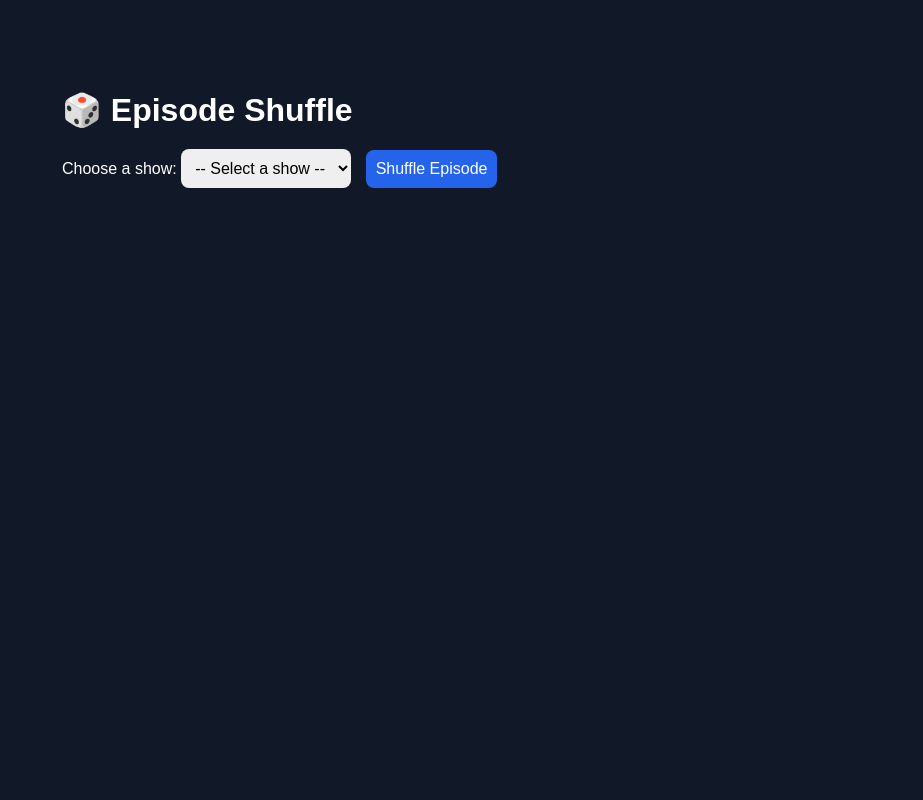
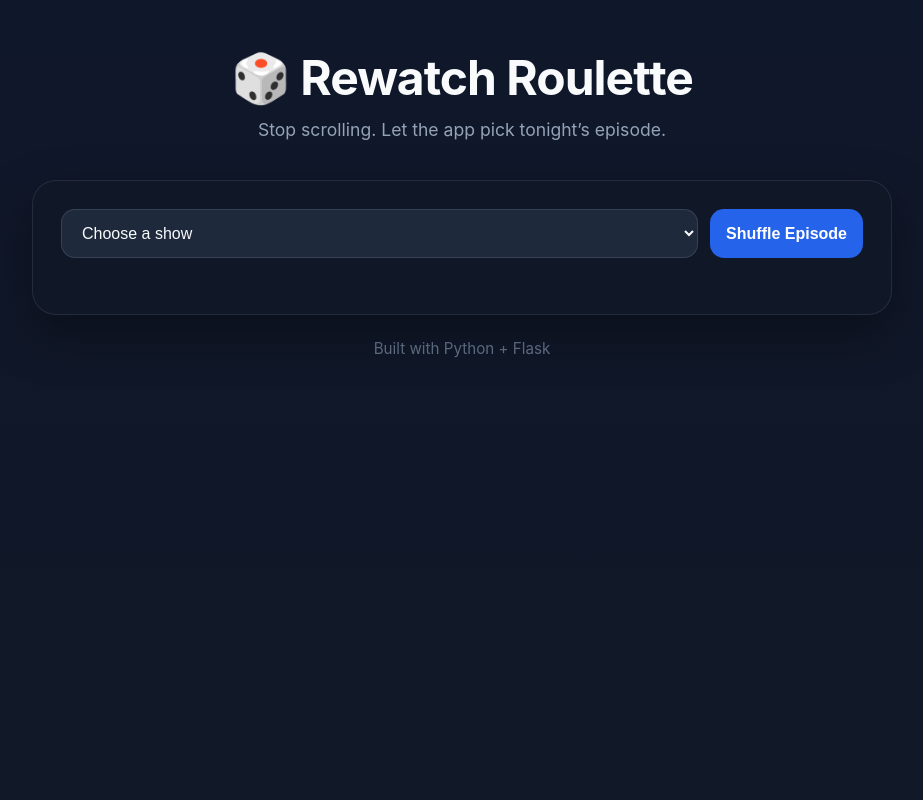
Before and after one commit to DinaAllam06/Rewatch-Roulette, a Flask app: template templates/index.html in a window 1280 px wide. Shown: the whole page, without its empty margins (178-1101 px from the left). Run offline with Flask 3, Linux system fonts and the light colour scheme; the template is opened without the code that fills it, so the values that code supplies are empty.

```diff
--- a/app.py
+++ b/app.py
@@ -1,28 +1,29 @@
 from flask import Flask, render_template, request
 import json
+import os
 import random
 
 app = Flask(__name__)
 
-
-import os
-import json
 
 def load_shows():
     shows = []
 
     for filename in os.listdir("shows"):
         if filename.endswith(".json"):
-            with open(f"shows/{filename}", "r") as file:
+            path = os.path.join("shows", filename)
+            with open(path, "r") as file:
                 shows.append(json.load(file))
 
     return shows
+
 
 @app.route("/", methods=["GET", "POST"])
 def home():
     shows = load_shows()
     selected_show = None
     selected_episode = None
+    selected_color = "#2563eb"
 
     if request.method == "POST":
         show_name = request.form.get("show")
@@ -31,6 +32,7 @@ def home():
             if show["show"] == show_name:
                 selected_show = show_name
                 selected_episode = random.choice(show["episodes"])
+                selected_color = show.get("color", "#2563eb")
                 break
 
     return render_template(
@@ -38,8 +40,5 @@ def home():
         shows=shows,
         selected_show=selected_show,
         selected_episode=selected_episode,
+        selected_color=selected_color,
     )
-
-
-if __name__ == "__main__":
-    app.run(host="0.0.0.0", port=5000, debug=True)
--- a/shows/friends.json
+++ b/shows/friends.json
@@ -1,5 +1,6 @@
 {
   "show": "Friends",
+  "color": "#f59e0b",
   "episodes": [
     {
       "season": 1,
--- a/shows/parks_and_rec.json
+++ b/shows/parks_and_rec.json
@@ -1,5 +1,6 @@
 {
   "show": "Parks and Recreation",
+  "color": "#df97316",
   "episodes": [
     {
       "season": 2,
--- a/templates/index.html
+++ b/templates/index.html
@@ -3,79 +3,186 @@
   <head>
     <meta charset="UTF-8" />
     <meta name="viewport" content="width=device-width, initial-scale=1.0" />
-    <title>Episode Shuffle</title>
+    <title>Rewatch Roulette</title>
     <style>
-      body {
-        font-family: Arial, sans-serif;
-        max-width: 800px;
-        margin: 50px auto;
-        padding: 20px;
-        background: #111827;
-        color: white;
+      * {
+        box-sizing: border-box;
       }
 
-      h1 {
-        margin-bottom: 20px;
+      body {
+        margin: 0;
+        font-family: Inter, Arial, sans-serif;
+        background: linear-gradient(180deg, #0f172a 0%, #111827 100%);
+        color: #f8fafc;
+        min-height: 100vh;
       }
 
-      form {
-        margin-bottom: 30px;
+      .container {
+        max-width: 900px;
+        margin: 0 auto;
+        padding: 48px 20px;
+      }
+
+      .hero {
+        text-align: center;
+        margin-bottom: 40px;
+      }
+
+      .hero h1 {
+        font-size: 3rem;
+        margin: 0 0 12px;
+        letter-spacing: -1px;
+      }
+
+      .hero p {
+        margin: 0;
+        color: #94a3b8;
+        font-size: 1.1rem;
+      }
+
+      .card {
+        background: rgba(17, 24, 39, 0.9);
+        border: 1px solid rgba(148, 163, 184, 0.15);
+        border-radius: 24px;
+        padding: 28px;
+        box-shadow: 0 20px 50px rgba(0, 0, 0, 0.35);
+        backdrop-filter: blur(10px);
+      }
+
+      .controls {
+        display: flex;
+        flex-wrap: wrap;
+        gap: 12px;
+        margin-bottom: 28px;
       }
 
       select,
       button {
-        padding: 10px;
-        font-size: 16px;
-        margin-right: 10px;
-        border-radius: 8px;
         border: none;
+        border-radius: 14px;
+        padding: 14px 16px;
+        font-size: 1rem;
+      }
+
+      select {
+        flex: 1;
+        min-width: 220px;
+        background: #1e293b;
+        color: #f8fafc;
+        border: 1px solid rgba(148, 163, 184, 0.2);
       }
 
       button {
         background: #2563eb;
         color: white;
+        font-weight: 600;
         cursor: pointer;
+        transition: transform 0.15s ease, background 0.15s ease;
       }
 
       button:hover {
         background: #1d4ed8;
+        transform: translateY(-1px);
       }
 
-      .card {
-        background: #1f2937;
-        padding: 20px;
-        border-radius: 12px;
-        margin-top: 20px;
+      .episode-card {
+        background: linear-gradient(135deg, #1e293b 0%, #0f172a 100%);
+        border-radius: 20px;
+        padding: 28px;
+        border: 1px solid rgba(148, 163, 184, 0.15);
       }
 
-      .label {
-        color: #93c5fd;
+      .show-name {
+        font-size: 0.95rem;
+        font-weight: 700;
+        letter-spacing: 0.08em;
+        text-transform: uppercase;
+        color: #60a5fa;
+        margin-bottom: 10px;
+      }
+
+      .episode-title {
+        font-size: 2rem;
+        margin: 0 0 12px;
+        line-height: 1.15;
+      }
+
+      .meta {
+        color: #cbd5e1;
+        margin-bottom: 18px;
+        font-size: 1rem;
+      }
+
+      .summary {
+        color: #94a3b8;
+        line-height: 1.7;
+        font-size: 1rem;
+        margin: 0;
+      }
+
+      .footer-note {
+        text-align: center;
+        color: #64748b;
+        margin-top: 24px;
+        font-size: 0.95rem;
+      }
+
+      @media (max-width: 640px) {
+        .hero h1 {
+          font-size: 2.2rem;
+        }
+
+        .episode-title {
+          font-size: 1.5rem;
+        }
+
+        .controls {
+          flex-direction: column;
+        }
+
+        button,
+        select {
+          width: 100%;
+        }
       }
     </style>
   </head>
   <body>
-    <h1>🎲 Episode Shuffle</h1>
+    <div class="container">
+      <div class="hero">
+        <h1>🎲 Rewatch Roulette</h1>
+        <p>Stop scrolling. Let the app pick tonight’s episode.</p>
+      </div>
 
-    <form method="POST">
-      <label for="show">Choose a show:</label>
+      <div class="card">
+        <form method="POST" class="controls">
           <select name="show" id="show" required>
-        <option value="">-- Select a show --</option>
+            <option value="">Choose a show</option>
             {% for show in shows %}
-        <option value="{{ show.show }}">{{ show.show }}</option>
+            <option value="{{ show.show }}" {% if selected_show == show.show %}selected{% endif %}>
+              {{ show.show }}
+            </option>
             {% endfor %}
           </select>
+
           <button type="submit">Shuffle Episode</button>
         </form>
 
         {% if selected_episode %}
-    <div class="card">
-      <h2>{{ selected_show }}</h2>
-      <p class="label">
-        Season {{ selected_episode.season }}, Episode {{ selected_episode.episode }}
-      </p>
-      <h3>{{ selected_episode.title }}</h3>
-      <p>{{ selected_episode.summary }}</p>
+        <div class="episode-card">
+          <div class="show-name">{{ selected_show }}</div>
+          <h2 class="episode-title">{{ selected_episode.title }}</h2>
+          <div class="meta">
+            Season {{ selected_episode.season }} • Episode {{ selected_episode.episode }}
+          </div>
+          <p class="summary">{{ selected_episode.summary }}</p>
         </div>
         {% endif %}
+      </div>
+
+      <div class="footer-note">
+        Built with Python + Flask
+      </div>
+    </div>
   </body>
 </html>
```
Also changed, not shown: shows/community.json (+9 -0 lines), shows/how_i_met_your_mother.json (+9 -0 lines), shows/modern_family.json (+9 -0 lines), shows/new_girl.json (+9 -0 lines), shows/the_office.json (+1 -12 lines). Lines whose indentation alone changed are shown as unchanged.
